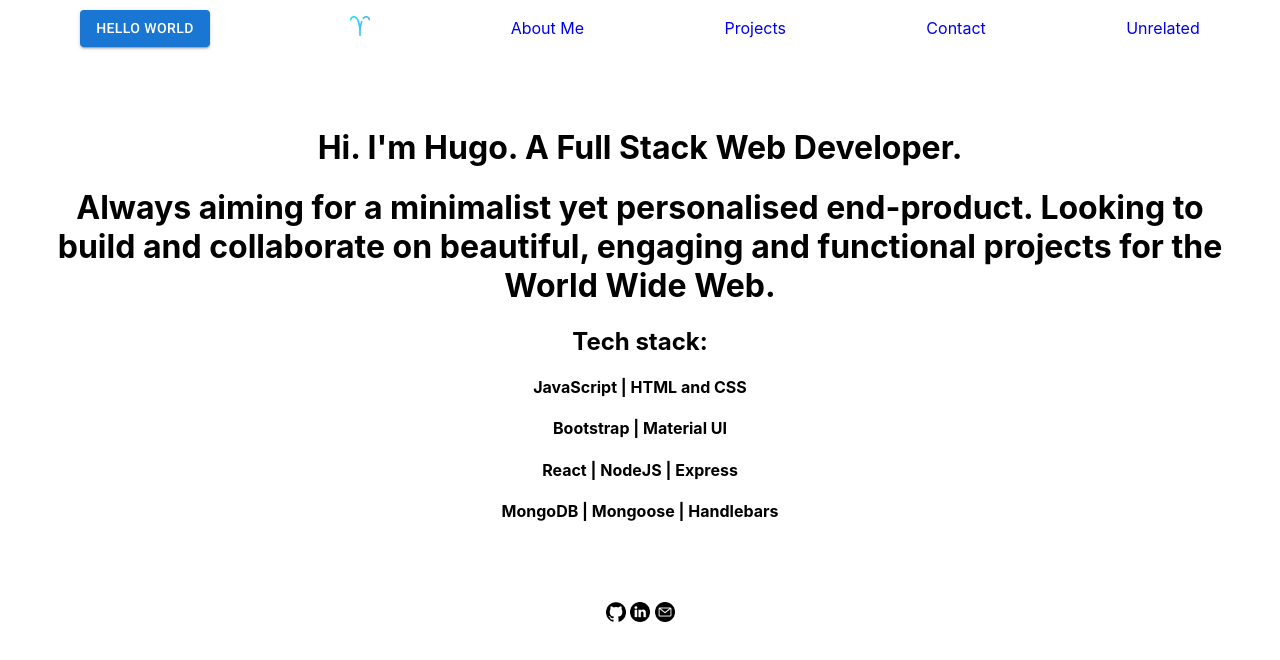
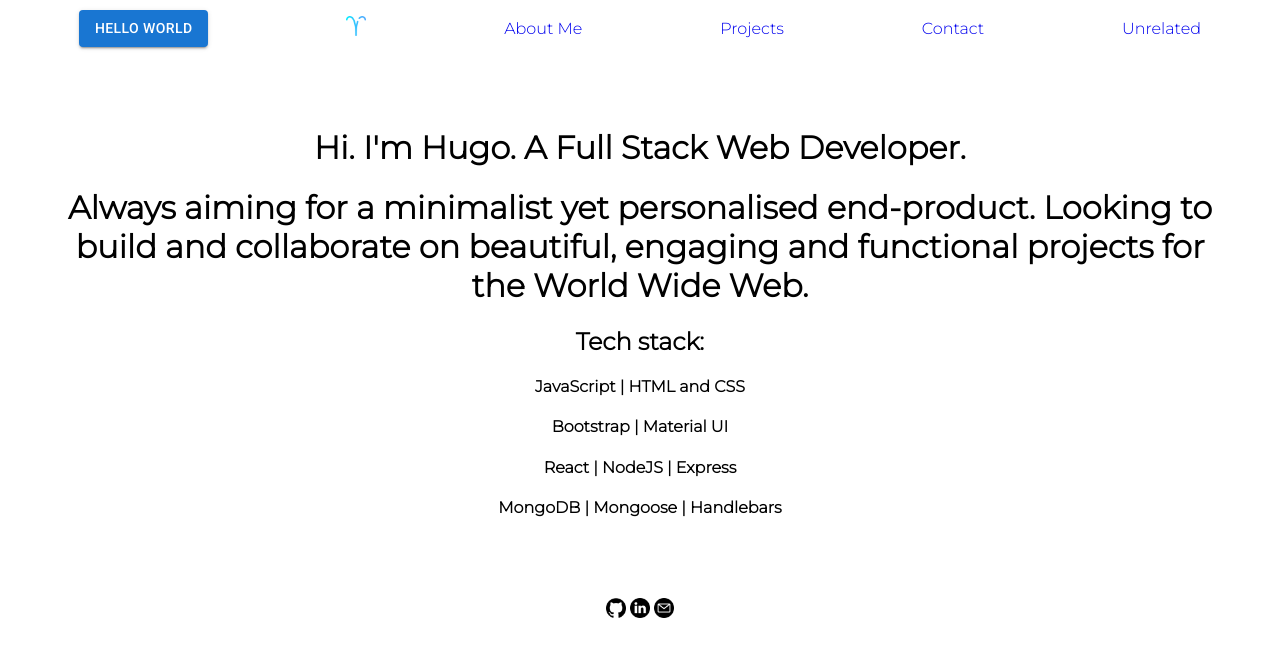
Before and after one commit to vntero/vntero-dot-com, a React (Create React App) app: page / in a window 1280 px wide. Shown: the top 660 px of the page. Built offline with nearby package versions, Linux system fonts and the light colour scheme.

Commit message:
montserrat light 300

```diff
--- a/public/index.html
+++ b/public/index.html
@@ -13,6 +13,9 @@
       rel="stylesheet"
       href="https://fonts.googleapis.com/css?family=Roboto:300,400,500,700&display=swap"
     />
+    <link rel="preconnect" href="https://fonts.googleapis.com">
+    <link rel="preconnect" href="https://fonts.gstatic.com" crossorigin>
+    <link href="https://fonts.googleapis.com/css2?family=Montserrat:wght@300&display=swap" rel="stylesheet">
     <link rel="apple-touch-icon" href="%PUBLIC_URL%/logo192.png" />
     <!--
       manifest.json provides metadata used when your web app is installed on a
--- a/src/App.css
+++ b/src/App.css
@@ -1,5 +1,6 @@
 .App {
   text-align: center;
+  font-family: 'Montserrat', sans-serif;
 }
 
 .App-logo {
```
